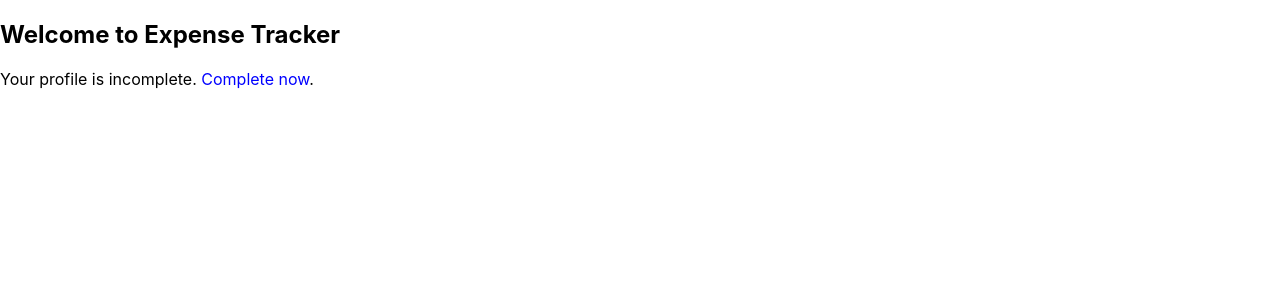
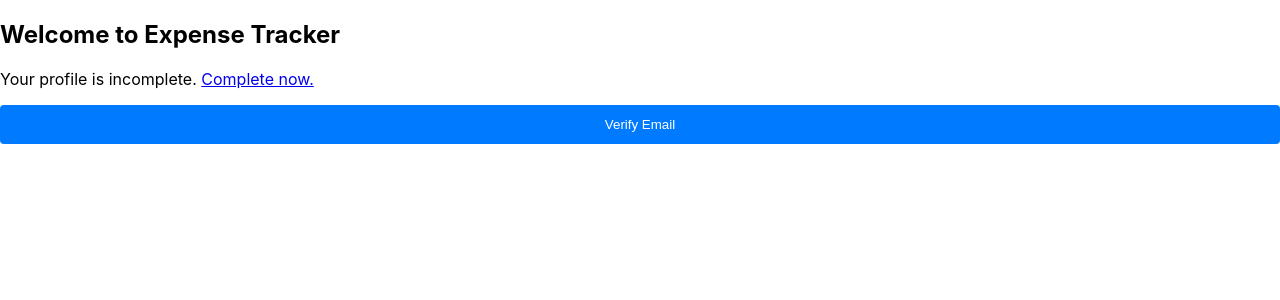
Before and after one commit to ShrutM07/ExpenseTracker, a React (Create React App) app: page /welcome in a window 1280 px wide. Shown: the top 300 px of the page. Built offline with nearby package versions, Linux system fonts and the light colour scheme.

Commit message:
Email verification

```diff
--- a/src/components/sign up/Welcome.js
+++ b/src/components/sign up/Welcome.js
@@ -1,18 +1,57 @@
-import React from 'react';
+import React, { useState, useEffect } from 'react';
 import { useHistory } from 'react-router-dom';
 
 const Welcome = () => {
     const history = useHistory();
+    const [isEmailVerified, setIsEmailVerified] = useState(false);
+    const [verificationEmailSent, setVerificationEmailSent] = useState(false);
 
     const handleCompleteProfile = () => {
-        // Redirect to profile completion page
         history.push('/complete-profile');
+    };
+
+    const handleVerifyEmail = async () => {
+        const token = localStorage.getItem('firebaseAuthToken');
+        if (!token) {
+            console.error('No user logged in.');
+            return;
+        }
+
+        try {
+            const response = await fetch(`https://identitytoolkit.googleapis.com/v1/accounts:sendOobCode?key=AIzaSyDiAUHJpFYnvmGAFZidGl8jkts7fj57xiI`, {
+                method: 'POST',
+                headers: {
+                    'Content-Type': 'application/json',
+                },
+                body: JSON.stringify({
+                    requestType: 'VERIFY_EMAIL',
+                    idToken: token,
+                }),
+            });
+
+            if (!response.ok) {
+                const errorData = await response.json();
+                console.error('Failed to send verification email:', errorData.error.message);
+                return;
+            }
+
+            console.log('Verification email sent successfully.');
+            setVerificationEmailSent(true);
+        } catch (error) {
+            console.error('Error sending verification email:', error.message);
+        }
     };
 
     return (
         <div className="welcome-container">
             <h2>Welcome to Expense Tracker</h2>
-            <p>Your profile is incomplete. <span onClick={handleCompleteProfile} style={{ cursor: 'pointer', color: 'blue' }}>Complete now</span>.</p>
+            <p>Your profile is incomplete. <a href="#" onClick={handleCompleteProfile}>Complete now.</a></p>
+            <button onClick={handleVerifyEmail} disabled={isEmailVerified || verificationEmailSent}>
+                {verificationEmailSent ? 'Verification Email Sent' : 'Verify Email'}
+            </button>
+            {verificationEmailSent && (
+                <p>Check your email, you might have received a verification link. Click on it to verify.</p>
+            )}
         </div>
     );
 };
```
